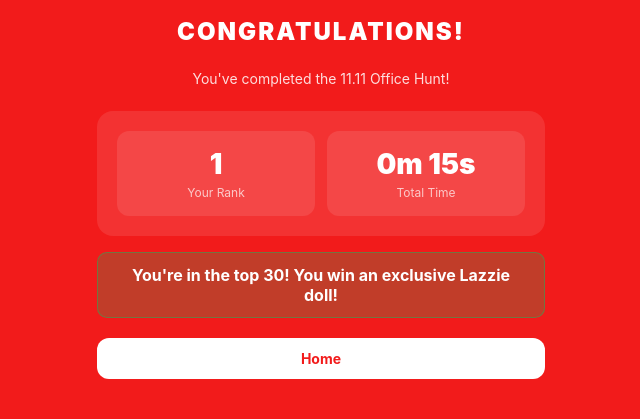
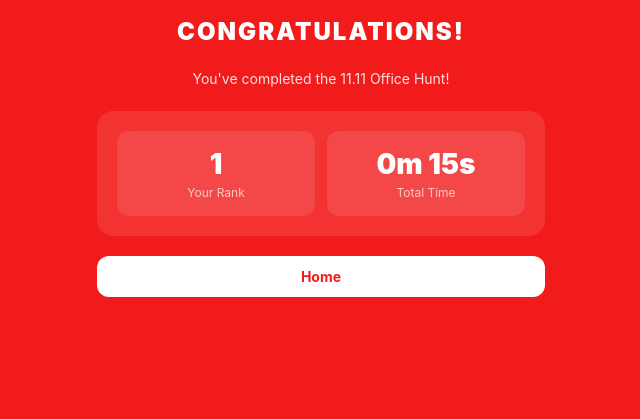
Before and after one commit to jamieysrael/lazada-1111-office-hunt, a Flask app: page /demo/complete in a window 1280 px wide. Shown: the part 483-902 px from the top of the page, without its empty margins (319-959 px from the left). After the commit the page ends 780 px from the top, so only its background shows below. Run offline with Flask 3, Linux system fonts and the light colour scheme.

Commit message:
Update templates/complete.html

```diff
--- a/templates/complete.html
+++ b/templates/complete.html
@@ -20,12 +20,6 @@
     </div>
 </div>
 
-{% if rank <= speed_quota %}
-<div class="success-msg" style="font-size:16px; font-weight:700;">
-    You're in the top {{ speed_quota }}! You win an exclusive Lazzie doll!
-</div>
-{% endif %}
-
 <div class="nav-links">
     <a href="/" class="btn btn-primary">Home</a>
 </div>
```
